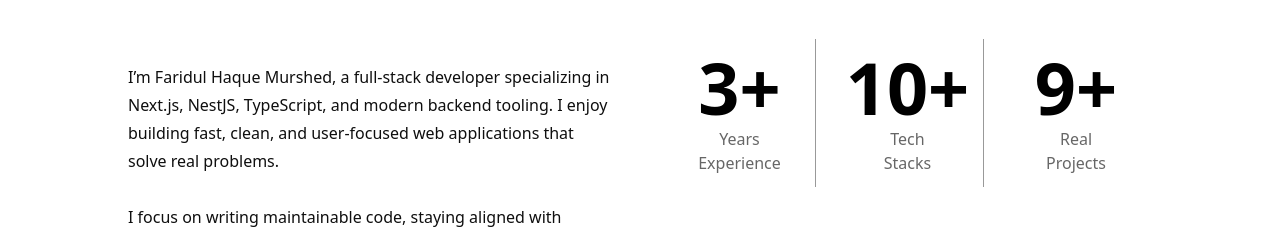
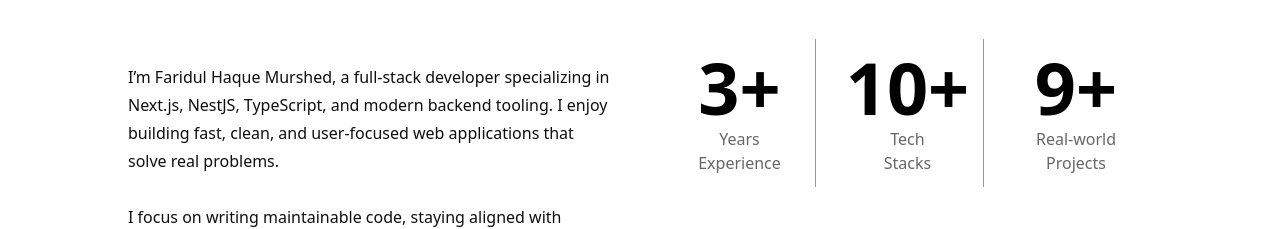
Before and after one commit to faridulhaque/My-Portfolio-V5, a Next.js app: page / in a window 1280 px wide. Shown: the part 1162-1391 px from the top of the page. Built offline with nearby package versions, Linux system fonts and the light colour scheme.

Commit message:
text update about part

```diff
--- a/components/about/About.tsx
+++ b/components/about/About.tsx
@@ -79,7 +79,7 @@ function About() {
                 9+
               </h2>
               <span className="text-sm md:text-base text-black/60 text-center mt-1">
-                Real
+                Real-world
                 <br />
                 Projects
               </span>
```
